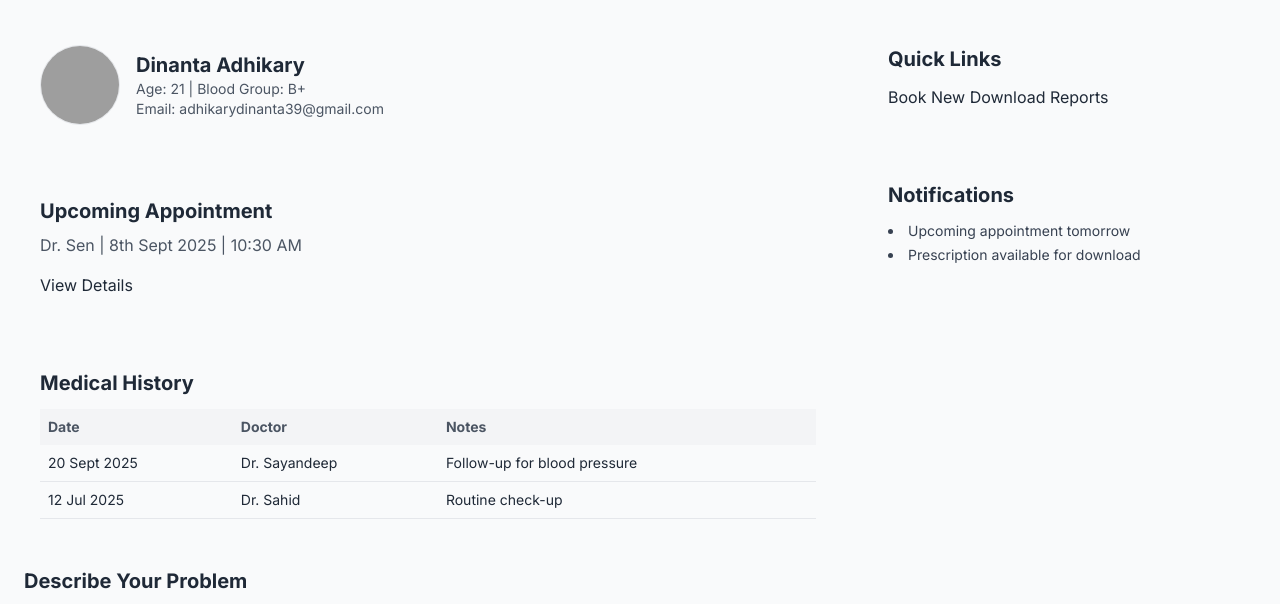
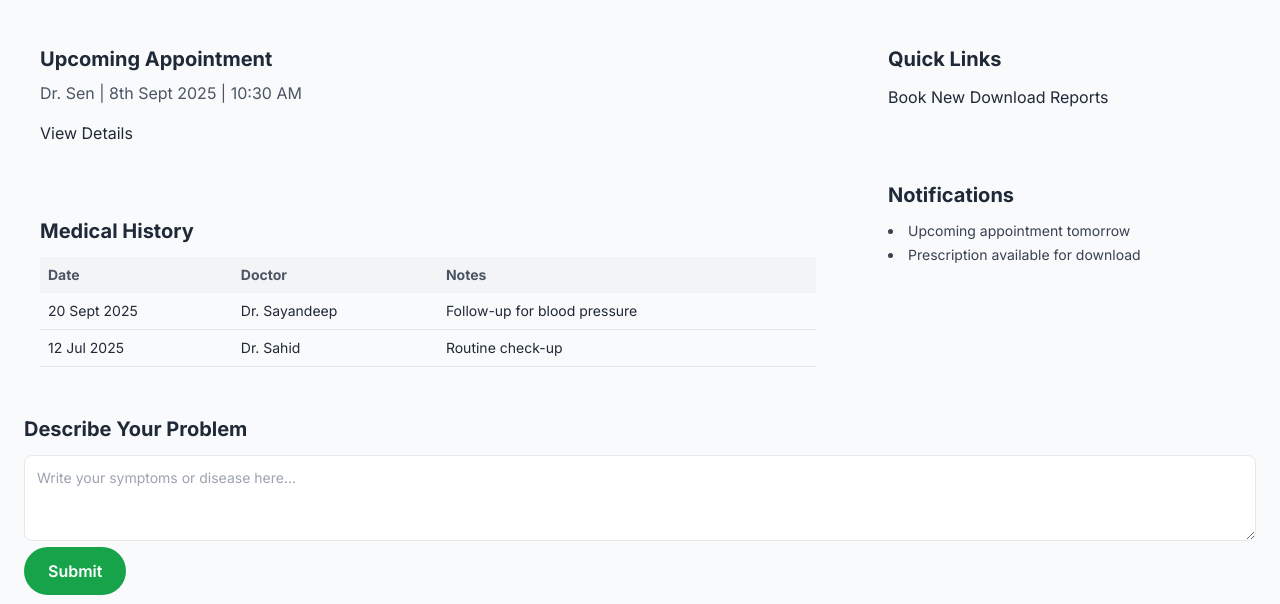
Before and after one commit to dinantaadhikary/doctor-Website-design, a plain HTML site: page patient.html in a window 1280 px wide. Shown: the part 176-780 px from the top of the page. Drawn offline with nearby package versions, Linux system fonts and the light colour scheme; grey boxes are pictures that could not be loaded.

Commit message:
Update patient.html

```diff
--- a/patient.html
+++ b/patient.html
@@ -43,16 +43,6 @@
 
         <!-- Left Section -->
         <div class="md:col-span-2 space-y-6">
-
-          <!-- Profile Card -->
-          <div class="card p-6 flex items-center gap-4">
-            <img src="https://img.freepik.com/premium-photo/bodyguard-hands-gun-suit-jacket-studio-background-dark-secret-spy-isolated-mafia-leadership-gangster-man-criminal-hiding-weapon-formal-crime-lord-fashion-clothes-aesthetic_590464-145407.jpg?w=2000" alt="Profile" class="w-20 h-20 rounded-full border">
-            <div>
-              <h3 class="text-xl font-bold">Dinanta Adhikary</h3>
-              <p class="text-sm text-gray-600">Age: 21 | Blood Group: B+</p>
-              <p class="text-sm text-gray-600">Email: adhikarydinanta39@gmail.com</p>
-            </div>
-          </div>
 
           <!-- Upcoming Appointment -->
           <div class="card p-6">
```
